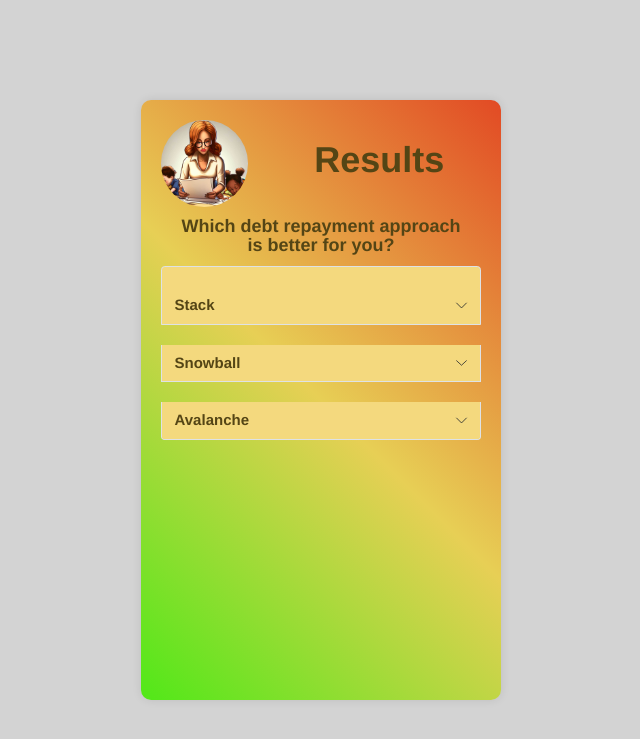
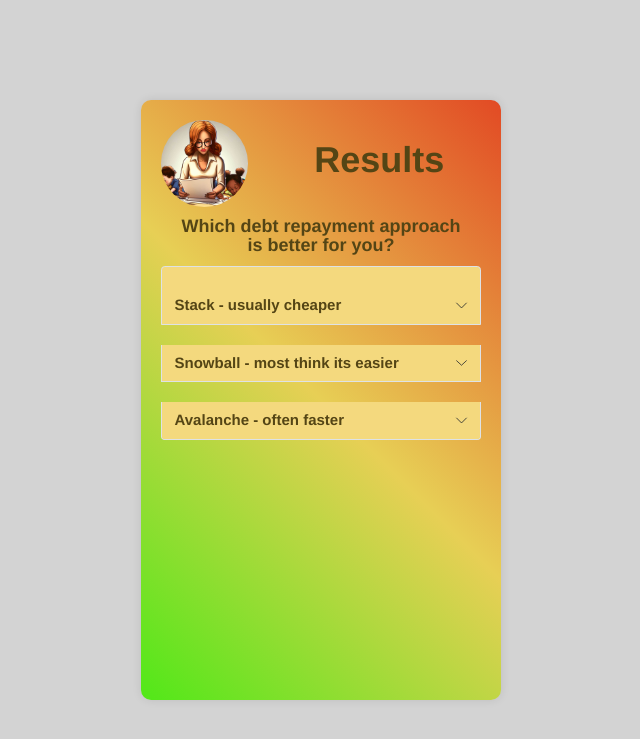
Before and after one commit to annwyl21/debt_comparison, a Flask app: template application/templates/results.html in a window 1280 px wide. Shown: the top 739 px of the page, without its empty margins (319-959 px from the left). Run offline with Flask 3, Linux system fonts and the light colour scheme; the template is opened without the code that fills it, so the values that code supplies are empty; some libraries are stand-ins or nearby versions.

Commit message:
add adverbs to accordion headers

```diff
--- a/application/templates/debt_comparison_form.html
+++ b/application/templates/debt_comparison_form.html
@@ -5,6 +5,7 @@
   <div class="row">
     <div class="col-sm-12" style="text-align: left;">
         <h1>My Debts</h1>
+        <h6>Press submit to see results for debt data already entered</h6>
         {{ message }} <!-- This is the error message given to the user if anything is entered incorrectly on the form -->
 
       <div class="form">
--- a/application/templates/results.html
+++ b/application/templates/results.html
@@ -24,7 +24,7 @@
             <div class="accordion-item">
                 <h2 class="accordion-header" id="debt_stack">
                     <button class="accordion-button collapsed" type="button" data-bs-toggle="collapse" data-bs-target="#stack" aria-expanded="false" aria-controls="stack">
-                    Stack
+                    Stack - usually cheaper
                     </button>
                 </h2>
                 <div id="stack" class="accordion-collapse collapse" aria-labelledby="debt_stack" data-bs-parent="#results-accordion">
@@ -36,7 +36,7 @@
                         <table class="table table-striped">
                             <thead>
                                 <tr>
-                                    <th>Debt Stack - cheaper!</th>
+                                    <th>Debt Stack</th>
                                 </tr>
                             </thead>
                             <tbody>
@@ -54,7 +54,7 @@
             <div class="accordion-item">
                 <h2 class="accordion-header" id="debt_snowball">
                     <button class="accordion-button collapsed" type="button" data-bs-toggle="collapse" data-bs-target="#snowball" aria-expanded="false" aria-controls="snowball">
-                    Snowball
+                    Snowball - most think its easier
                     </button>
                 </h2>
                 <div id="snowball" class="accordion-collapse collapse" aria-labelledby="debt_snowball" data-bs-parent="#results-accordion">
@@ -66,7 +66,7 @@
                         <table class="table table-striped">
                             <thead>
                                 <tr>
-                                    <th>Debt Snowball - easier!</th>
+                                    <th>Debt Snowball</th>
                                 </tr>
                             </thead>
                             <tbody>
@@ -84,7 +84,7 @@
             <div class="accordion-item">
                 <h2 class="accordion-header" id="debt_avalanche">
                 <button class="accordion-button collapsed" type="button" data-bs-toggle="collapse" data-bs-target="#avalanche" aria-expanded="false" aria-controls="avalanche">
-                Avalanche
+                Avalanche - often faster
                 </button>
                 </h2>
                 <div id="avalanche" class="accordion-collapse collapse" aria-labelledby="debt_avalanche" data-bs-parent="#results-accordion">
@@ -96,7 +96,7 @@
                         <table class="table table-striped">
                             <thead>
                                 <tr>
-                                    <th>Debt Avalanche - faster!</th>
+                                    <th>Debt Avalanche</th>
                                 </tr>
                             </thead>
                             <tbody>
```
